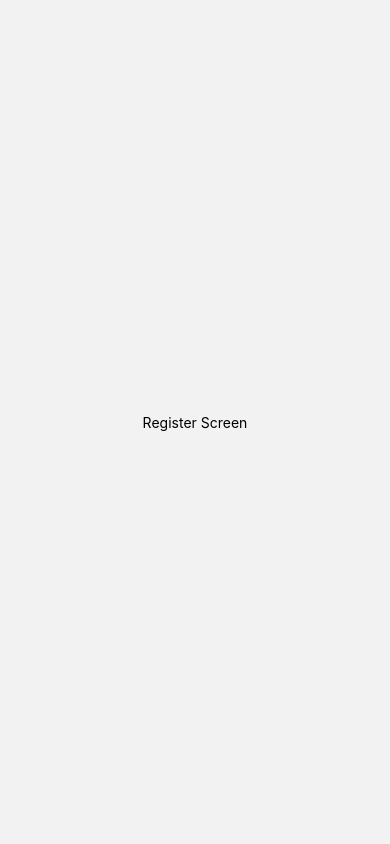
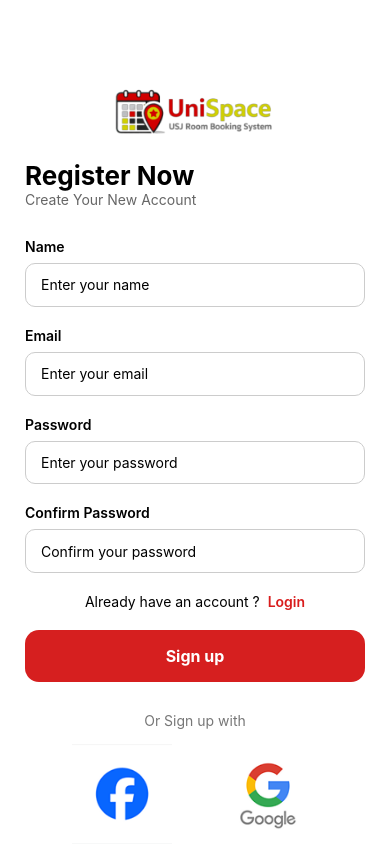
Before and after one commit to supunpriyanath333/UniSpace-Booking-App, a React Native app: screen /Register in a window 390 px wide. Both pictures are taken after a click on the element "Register Now". Built offline with nearby package versions, Linux system fonts and the light colour scheme.

Commit message:
Add Register Screen

```diff
--- a/src/screens/RegisterScreen.js
+++ b/src/screens/RegisterScreen.js
@@ -1,9 +1,133 @@
-import { View, Text } from "react-native";
+import {
+  View,
+  Text,
+  TextInput,
+  Image,
+  TouchableOpacity,
+  StyleSheet,
+} from "react-native";
+import { useState } from "react";
+import { useNavigation } from "@react-navigation/native";
+
+import GlobalStyles from "../styles/GlobalStyles";
+import Button from "../components/Button"; // ✅ reusable button component
 
 export default function RegisterScreen() {
+  const navigation = useNavigation();
+
+  const [name, setName] = useState("");
+  const [email, setEmail] = useState("");
+  const [password, setPassword] = useState("");
+  const [confirmPassword, setConfirmPassword] = useState("");
+
   return (
-    <View style={{ flex: 1, justifyContent: "center", alignItems: "center" }}>
-      <Text>Register Screen</Text>
+    <View style={GlobalStyles.container}>
+      {/* Logo (PAGE LEVEL CSS ONLY) */}
+      <View style={pageStyles.logoContainer}>
+        <Image
+          source={require("../../assets/logo.png")}
+          style={pageStyles.logo}
+        />
+      </View>
+
+      {/* Title */}
+      <Text style={GlobalStyles.title}>Register Now</Text>
+      <Text style={GlobalStyles.subtitle}>
+        Create Your New Account
+      </Text>
+
+      {/* Name */}
+      <Text style={GlobalStyles.label}>Name</Text>
+      <TextInput
+        placeholder="Enter your name"
+        style={GlobalStyles.input}
+        value={name}
+        onChangeText={setName}
+      />
+
+      {/* Email */}
+      <Text style={GlobalStyles.label}>Email</Text>
+      <TextInput
+        placeholder="Enter your email"
+        style={GlobalStyles.input}
+        keyboardType="email-address"
+        autoCapitalize="none"
+        value={email}
+        onChangeText={setEmail}
+      />
+
+      {/* Password */}
+      <Text style={GlobalStyles.label}>Password</Text>
+      <TextInput
+        placeholder="Enter your password"
+        style={GlobalStyles.input}
+        secureTextEntry
+        value={password}
+        onChangeText={setPassword}
+      />
+
+      {/* Confirm Password */}
+      <Text style={GlobalStyles.label}>Confirm Password</Text>
+      <TextInput
+        placeholder="Confirm your password"
+        style={GlobalStyles.input}
+        secureTextEntry
+        value={confirmPassword}
+        onChangeText={setConfirmPassword}
+      />
+
+      {/* Already have account */}
+      <Text style={GlobalStyles.registerText}>
+        Already have an account ? {" "}
+        <Text
+          style={GlobalStyles.registerLink}
+          onPress={() => navigation.goBack()}
+        >
+          Login
+        </Text>
+      </Text>
+
+      {/* Sign up button (REUSABLE COMPONENT) */}
+      <Button
+        title="Sign up"
+        onPress={() => navigation.replace("Home")} // temporary
+      />
+
+      {/* Divider */}
+      <Text style={GlobalStyles.dividerText}>
+        Or Sign up with
+      </Text>
+
+      {/* Social signup */}
+      <View style={GlobalStyles.socialContainer}>
+        <TouchableOpacity style={GlobalStyles.socialButton}>
+          <Image
+            source={require("../../assets/facebook.png")}
+            style={GlobalStyles.socialIcon}
+          />
+        </TouchableOpacity>
+
+        <TouchableOpacity style={GlobalStyles.socialButton}>
+          <Image
+            source={require("../../assets/google.png")}
+            style={GlobalStyles.socialIcon}
+          />
+        </TouchableOpacity>
+      </View>
     </View>
   );
 }
+
+/* 🔹 PAGE-LEVEL CSS (ONLY LOGO) */
+const pageStyles = StyleSheet.create({
+  logoContainer: {
+    alignItems: "center",
+    marginTop: 10,
+    marginBottom: 0,
+  },
+  logo: {
+    width: 250,
+    height: 150,
+    resizeMode: "contain",
+  },
+});
--- a/src/styles/GlobalStyles.js
+++ b/src/styles/GlobalStyles.js
@@ -21,7 +21,7 @@ export default StyleSheet.create({
   subtitle: {
     fontSize: 14,
     color: "#666",
-    marginBottom: 20,
+    marginBottom: 10,
   },
 
   label: {
@@ -49,7 +49,8 @@ export default StyleSheet.create({
 
   registerText: {
     textAlign: "center",
-    marginTop: 25,
+    marginTop: 20,
+    marginBottom: 20,
   },
 
   registerLink: {
@@ -60,13 +61,15 @@ export default StyleSheet.create({
   dividerText: {
     textAlign: "center",
     marginVertical: 20,
+    marginBottom: 10,
+
     color: "#777",
   },
 
   socialContainer: {
     flexDirection: "row",
     justifyContent: "space-evenly",
-    marginTop: 25,
+    marginTop: 5,
   },
 
   socialIcon: {
```
